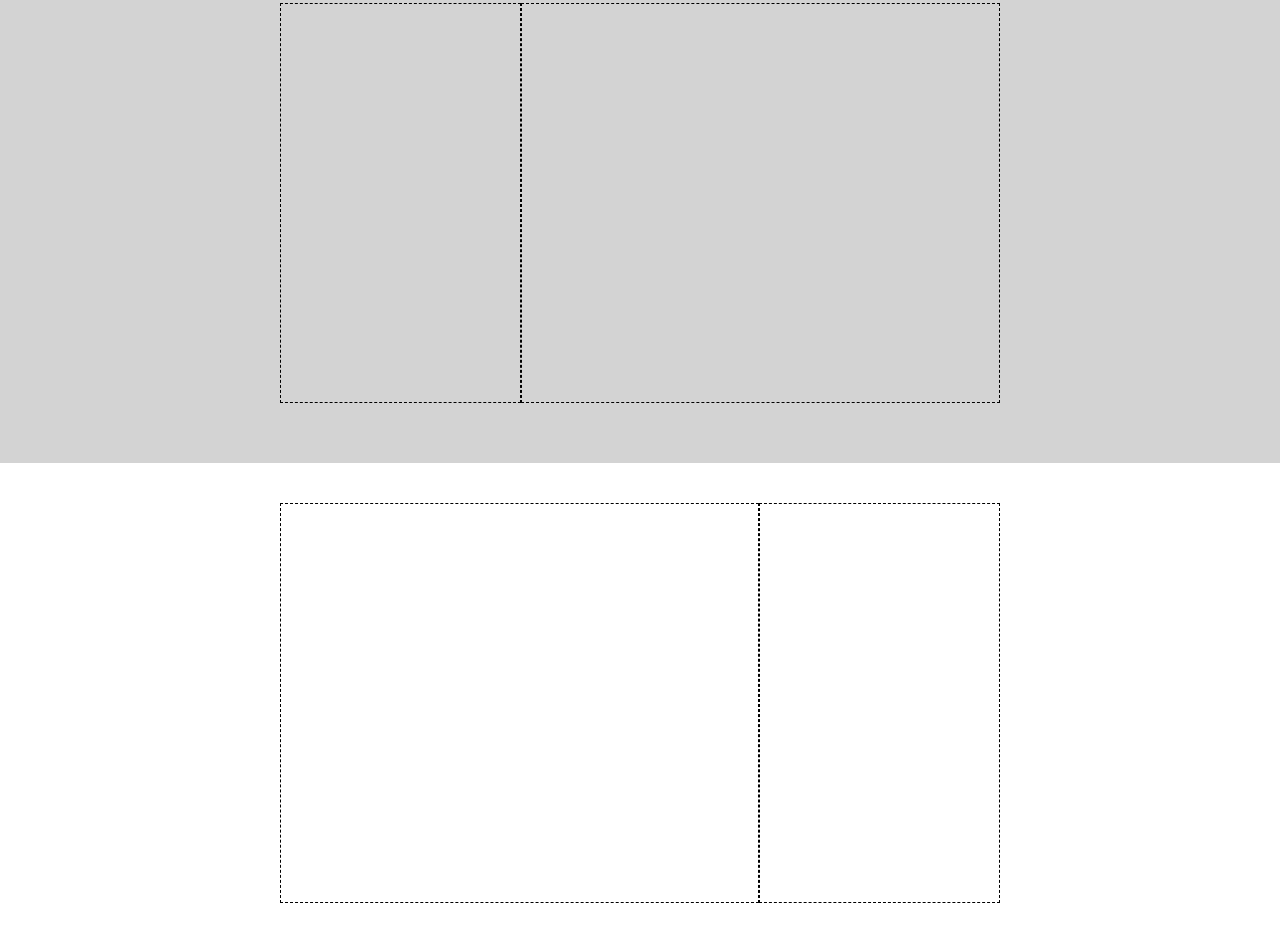
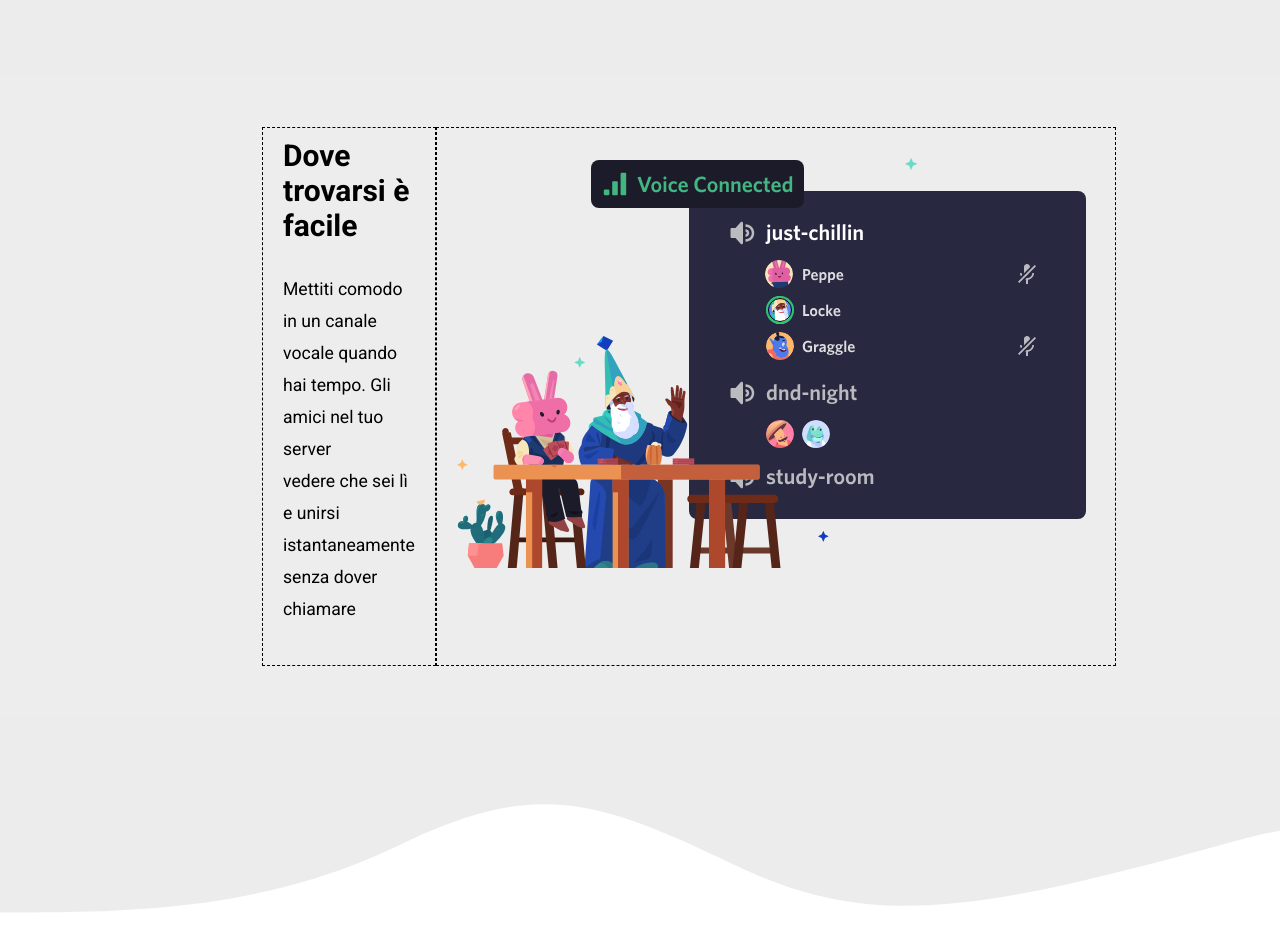
Before and after one commit to AleScla/htmlcss-discord, a plain HTML site: page index.html in a window 1280 px wide. Shown: the part 1430-2360 px from the top of the page. Drawn offline with Linux system fonts and the light colour scheme.

Commit message:
completata seconda sezione e inserite waves

```diff
--- a/css/style.css
+++ b/css/style.css
@@ -66,6 +66,11 @@ h2{
     padding:10px 20px;
 }
 
+.lightgrey{
+    background-color:#EDEDED;
+
+}
+
 
 
 /* header */
@@ -105,8 +110,7 @@ a{
 
 .row{
     width:100%;
-    padding:40px;
-    min-height:500px;
+    padding: 50px 10px;
 }
 
 .bg-img{
@@ -120,6 +124,17 @@ a{
     width:60%;
     margin:auto;
     text-align:center;
+}
+
+.wave-container{
+    background-image: url(../img/wave.svg);
+    width:100%;
+    min-height:200px;
+    opacity:0.07;
+}
+
+.wave-container.bottom{
+    transform: scaleY(-1)
 }
 
 
@@ -232,9 +247,9 @@ button:hover{
     border:1px dashed black;
 }
 
-.debug main >.lightgrey{
+/* .debug main >.lightgrey{
     background-color:lightgrey;
-}
+} */
 
 .debug main .row > .box-container >*{
     border:1px dashed black;
--- a/index.html
+++ b/index.html
@@ -76,17 +76,34 @@
                     </div>
                 </div>
             </div>
+            <div class="wave-container"></div>
 
             <div class="row lightgrey"> <!--Fila 3-->
                 <div class="box-container">
-                    <div class="text-box"></div>
-                    <div class="img-box"></div>
+                    <div class="text-box">
+                        <h2>
+                            Dove trovarsi è <br>
+                            facile
+                        </h2>
+                        <p>
+                            Mettiti comodo in un canale vocale quando <br>
+                            hai tempo. Gli amici nel tuo server <br>
+                            vedere che sei lì e unirsi istantaneamente <br>
+                            senza dover chiamare
+                        </p>
+                    </div>
+                    <div class="img-box">
+                        <img src="img/item2.svg" alt="discord-server">
+                    </div>
                 </div>
             </div>
+            <div class="wave-container bottom"></div>
 
             <div class="row"> <!--Fila 4-->
                 <div class="box-container">
-                    <div class="img-box"></div>
+                    <div class="img-box">
+
+                    </div>
                     <div class="text-box"></div>
                 </div>
             </div>
```
